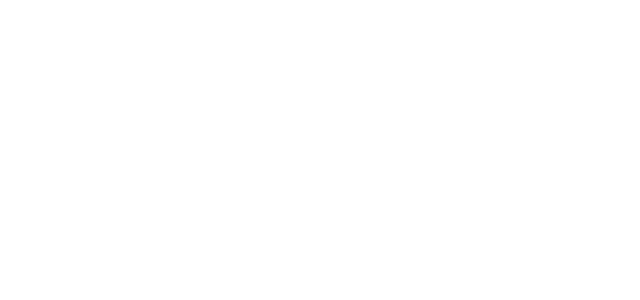
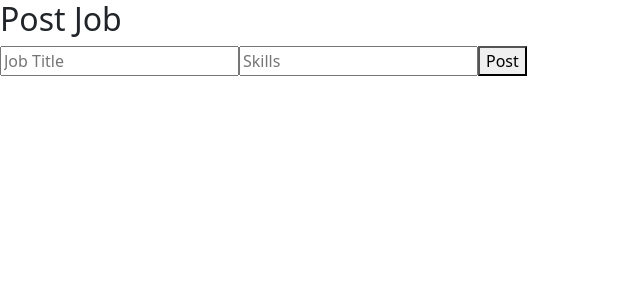
Before and after one commit to sreekruthy/job-matching-platform, a React (Create React App) app in the folder frontend/: page /post-job in a window 1280 px wide. Before the commit this address had no page. Shown: the top 300 px of the page, without its empty margins (0-640 px from the left). Built offline with nearby package versions, Linux system fonts and the light colour scheme.

Commit message:
frontend posting and skill adding pages added

```diff
--- a/frontend/src/App.js
+++ b/frontend/src/App.js
@@ -2,6 +2,8 @@ import { Routes, Route } from "react-router-dom";
 import Login from "./pages/Login";
 import Dashboard from "./pages/Dashboard";
 import Register from "./pages/Register";
+import AddSkills from "./pages/AddSkills";
+import PostJob from "./pages/PostJob";
 
 function App() {
   return (
@@ -9,6 +11,8 @@ function App() {
         <Route path="/" element={<Login />} />
         <Route path="/dashboard" element={<Dashboard />} />
         <Route path="/register" element={<Register />} />
+        <Route path="/add-skills" element={<AddSkills />} />
+        <Route path="/post-job" element={<PostJob />} />
   </Routes>
   );
 }
--- /dev/null
+++ b/frontend/src/pages/AddSkills.js
@@ -0,0 +1,41 @@
+import { useState } from "react";
+import axios from "axios";
+import { useNavigate } from "react-router-dom";
+
+function AddSkills() {
+  const [skills, setSkills] = useState("");
+  const navigate = useNavigate();
+
+  const handleSubmit = async () => {
+    try {
+      const token = localStorage.getItem("token");
+
+      await axios.post(
+        `${process.env.REACT_APP_API_URL}/user/skills`,
+        { skills: skills.split(",") },
+        {
+          headers: {Authorization: token},
+        }
+      );
+
+      alert("Skills added!");
+      navigate("/dashboard"); // Redirect to dashboard after adding skills
+    } catch (err) {
+      console.error(err);
+      alert("Failed to add skills");
+    }
+  };
+
+  return (
+    <div>
+      <h2>Add Skills</h2>
+      <input
+        placeholder="React, Node, SQL ,HTML ,CSS"
+        onChange={(e) => setSkills(e.target.value)}
+      />
+      <button onClick={handleSubmit}>Save</button>
+    </div>
+  );
+}
+
+export default AddSkills;
--- a/frontend/src/pages/Dashboard.js
+++ b/frontend/src/pages/Dashboard.js
@@ -40,7 +40,7 @@ function Dashboard() {
       {loading ? (
         <p>Loading jobs... please wait</p>
       ) : jobs.length === 0 ? (
-        <p>No matching jobs found , sorry! Better luck next time!</p>
+        <p>Please add your skills to see job matches</p>
       ) : (
         jobs.map((job) => (
           <div
--- a/frontend/src/pages/Login.js
+++ b/frontend/src/pages/Login.js
@@ -1,11 +1,13 @@
 import { useState } from "react";
 import axios from "axios";
 import { Link } from "react-router-dom";
+import { useNavigate } from "react-router-dom";
 
 function Login() {
   const [form, setForm] = useState({ email: "", password: "" });
 
   const handleLogin = async () => {
+    const navigate = useNavigate();
     try {
       const res = await axios.post(
         `${process.env.REACT_APP_API_URL}/auth/login`,  // Use environment variable for API URL
@@ -15,7 +17,13 @@ function Login() {
       console.log("LOGIN RESPONSE:", res.data);
 
       localStorage.setItem("token", res.data.token);
-      window.location.href = "/dashboard";
+      const user = res.data.user;
+      if (user.role === "recruiter") {
+        navigate("/post-job");
+      }
+      else {
+        navigate("/add-skills");
+      }
     } catch (err) {
       console.error("Login error:", err.response?.data || err.message);
       alert("Login failed");
--- /dev/null
+++ b/frontend/src/pages/PostJob.js
@@ -0,0 +1,51 @@
+import { useState } from "react";
+import axios from "axios";
+import { useNavigate } from "react-router-dom";
+
+function PostJob() {
+  const [job, setJob] = useState({
+    title: "",
+    skills: "",
+  });
+  const navigate = useNavigate();
+
+  const handleSubmit = async () => {
+    try {
+      const token = localStorage.getItem("token");
+
+      await axios.post(
+        `${process.env.REACT_APP_API_URL}/jobs`,
+        {
+          title: job.title,
+          skills: job.skills.split(","),
+        },
+        {
+          headers: {Authorization: token},
+        }
+      );
+
+      alert("Job posted!");
+      navigate("/dashboard"); // Redirect to dashboard after posting job
+    } catch (err) {
+      console.error(err);
+      alert("Failed to post job");
+    }
+  };
+
+  return (
+    <div>
+      <h2>Post Job</h2>
+      <input
+        placeholder="Job Title"
+        onChange={(e) => setJob({ ...job, title: e.target.value })}
+      />
+      <input
+        placeholder="Skills"
+        onChange={(e) => setJob({ ...job, skills: e.target.value })}
+      />
+      <button onClick={handleSubmit}>Post</button>
+    </div>
+  );
+}
+
+export default PostJob;
--- a/frontend/src/pages/Register.js
+++ b/frontend/src/pages/Register.js
@@ -1,11 +1,13 @@
 import React, { useState } from "react";
 import axios from "axios";
+import { useNavigate } from "react-router-dom";
 
 function Register() {
   const [form, setForm] = useState({
     name: "",
     email: "",
     password: "",
+    role: "candidate", // Default role is candidate
   });
 
   const handleChange = (e) => {
@@ -13,10 +15,12 @@ function Register() {
   };
 
   const handleRegister = async () => {
+    const navigate = useNavigate();
     try {
       const res = await axios.post(`${process.env.REACT_APP_API_URL}/auth/register`, form);
       alert("Registered successfully");
       console.log(res.data);
+      navigate("/login"); // Redirect to login after registration
     } catch (err) {
       console.error(err);
       alert("Registration failed");
@@ -46,6 +50,11 @@ function Register() {
         onChange={handleChange}
       /><br /><br />
 
+      <select name="role" onChange={handleChange}>
+        <option value="candidate">Candidate</option>
+        <option value="recruiter">Recruiter</option>
+      </select><br /><br />
+
       <button onClick={handleRegister}>Register</button>
     </div>
   );
```
